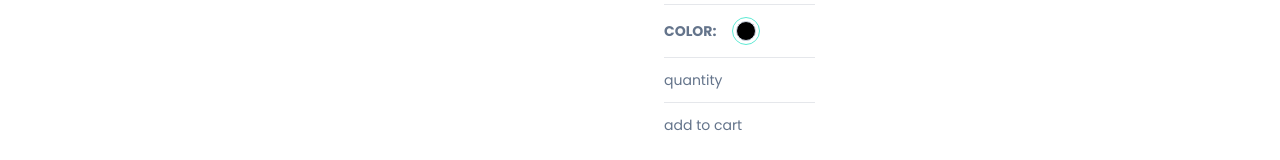
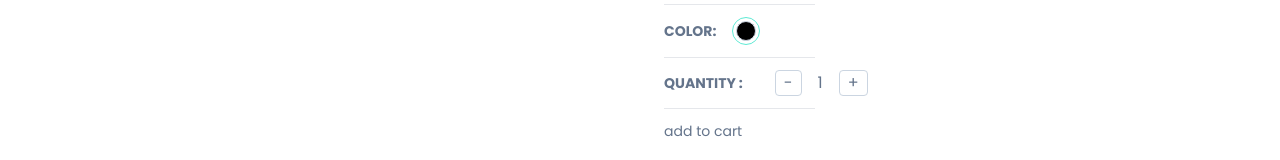
Before and after one commit to yassin-ben-haj-ali/e-shop, a Next.js app: page /product/1 in a window 1280 px wide. Shown: the part 583-743 px from the top of the page. Built offline with nearby package versions, Linux system fonts and the light colour scheme; a web font is replaced by a local one.

Commit message:
Feat:Create SetQuantity Component (logic+UI)

```diff
--- a/app/product/[productId]/ProductDetails.tsx
+++ b/app/product/[productId]/ProductDetails.tsx
@@ -3,6 +3,7 @@
 import { Rating } from "@mui/material";
 import React, { useCallback, useState } from "react";
 import SetColor from "./SetColor";
+import SetQuantity from "./SetQuantity";
 
 interface ProductDetailsProps {
     product: any
@@ -42,7 +43,30 @@ const ProductDetails: React.FC<ProductDetailsProps> = ({ product }) => {
         price: product.price
     })
 
-    console.log(cartProduct);
+    const handleQtyIncrease = useCallback(() => {
+        if (cartProduct.quantity === 99) {
+            return;
+        }
+
+        setCartProduct((prev) => {
+            return { ...prev, quantity: prev.quantity+1 }
+        })
+
+    }, [cartProduct]);
+
+
+    const handleQtyDecrease = useCallback(() => {
+        if (cartProduct.quantity === 1) {
+            return;
+        }
+
+        setCartProduct((prev) => {
+            return { ...prev, quantity: prev.quantity-1 }
+        })
+
+    }, [cartProduct]);
+
+
     const handleColorSelect = useCallback((value: SelectedImgType) => {
         setCartProduct((prev) => {
             return {
@@ -82,7 +106,12 @@ const ProductDetails: React.FC<ProductDetailsProps> = ({ product }) => {
                 handleColorSelect={handleColorSelect}
             />
             <Horizontal />
-            <div>quantity</div>
+            <SetQuantity
+                cartProduct={cartProduct}
+                handleQtyIncrease={handleQtyIncrease}
+                handleQtyDecrease={handleQtyDecrease}
+
+            />
             <Horizontal />
             <div>add to cart</div>
         </div>
--- /dev/null
+++ b/app/product/[productId]/SetQuantity.tsx
@@ -0,0 +1,31 @@
+"use client"
+
+import React from "react";
+import { CartProductType } from "./ProductDetails";
+
+interface SetQtyProps {
+    cartCounter?: boolean,
+    cartProduct: CartProductType,
+    handleQtyIncrease: () => void,
+    handleQtyDecrease: () => void,
+}
+
+const btnStyles = 'border-[1.2px] border-slate-300 px-2 rounded'
+
+const SetQuantity: React.FC<SetQtyProps> = ({
+    cartCounter,
+    cartProduct,
+    handleQtyIncrease,
+    handleQtyDecrease
+}) => {
+    return <div className="flex gap-8 items-center">
+        {cartCounter ? null : <div className="font-semibold">QUANTITY :</div>}
+        <div className="flex gap-4 items-center text-base">
+            <button onClick={handleQtyDecrease} className={btnStyles}>-</button>
+            <div>{cartProduct.quantity}</div>
+            <button onClick={handleQtyIncrease} className={btnStyles}>+</button>
+        </div>
+    </div>;
+}
+
+export default SetQuantity;
```
